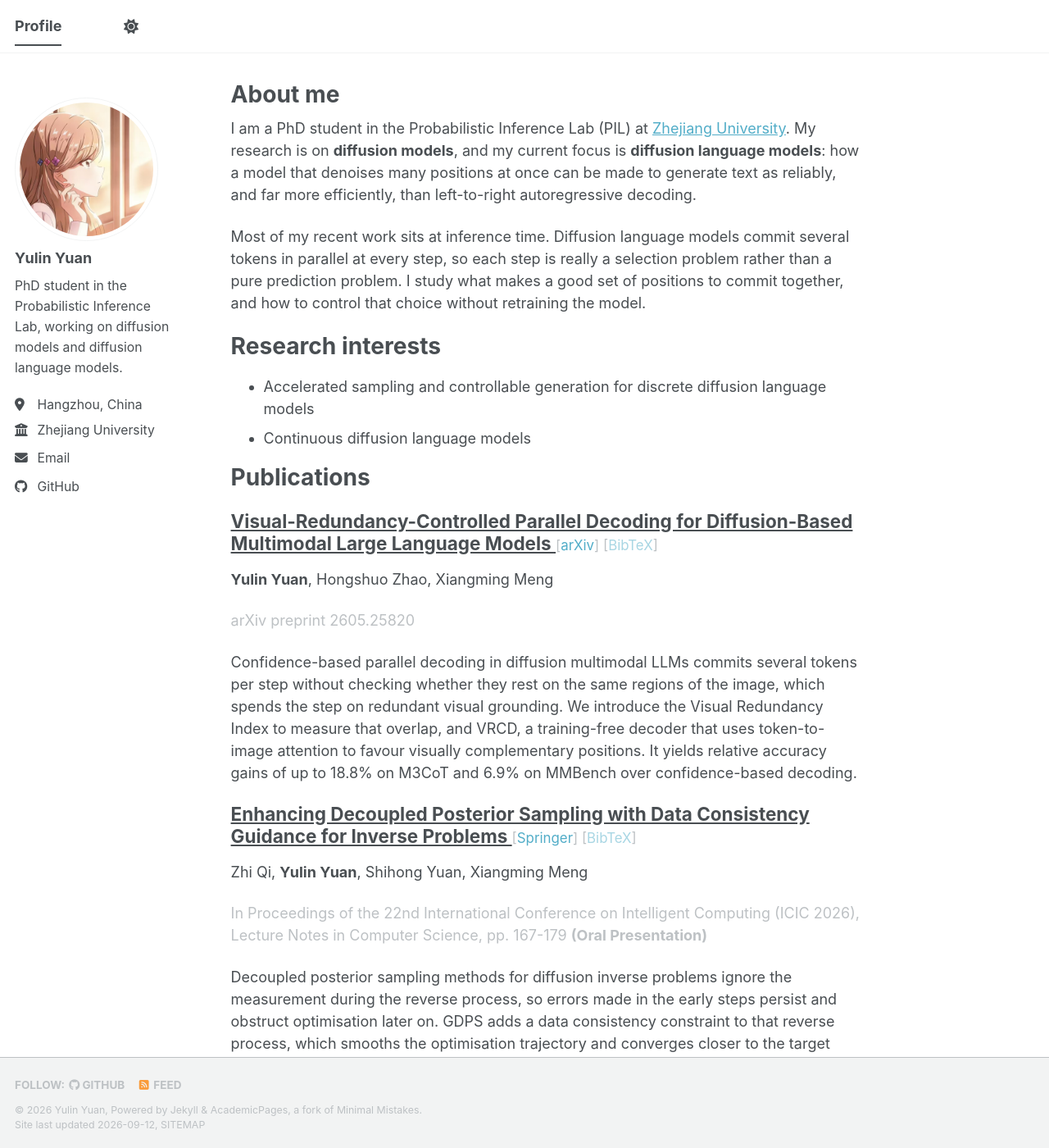
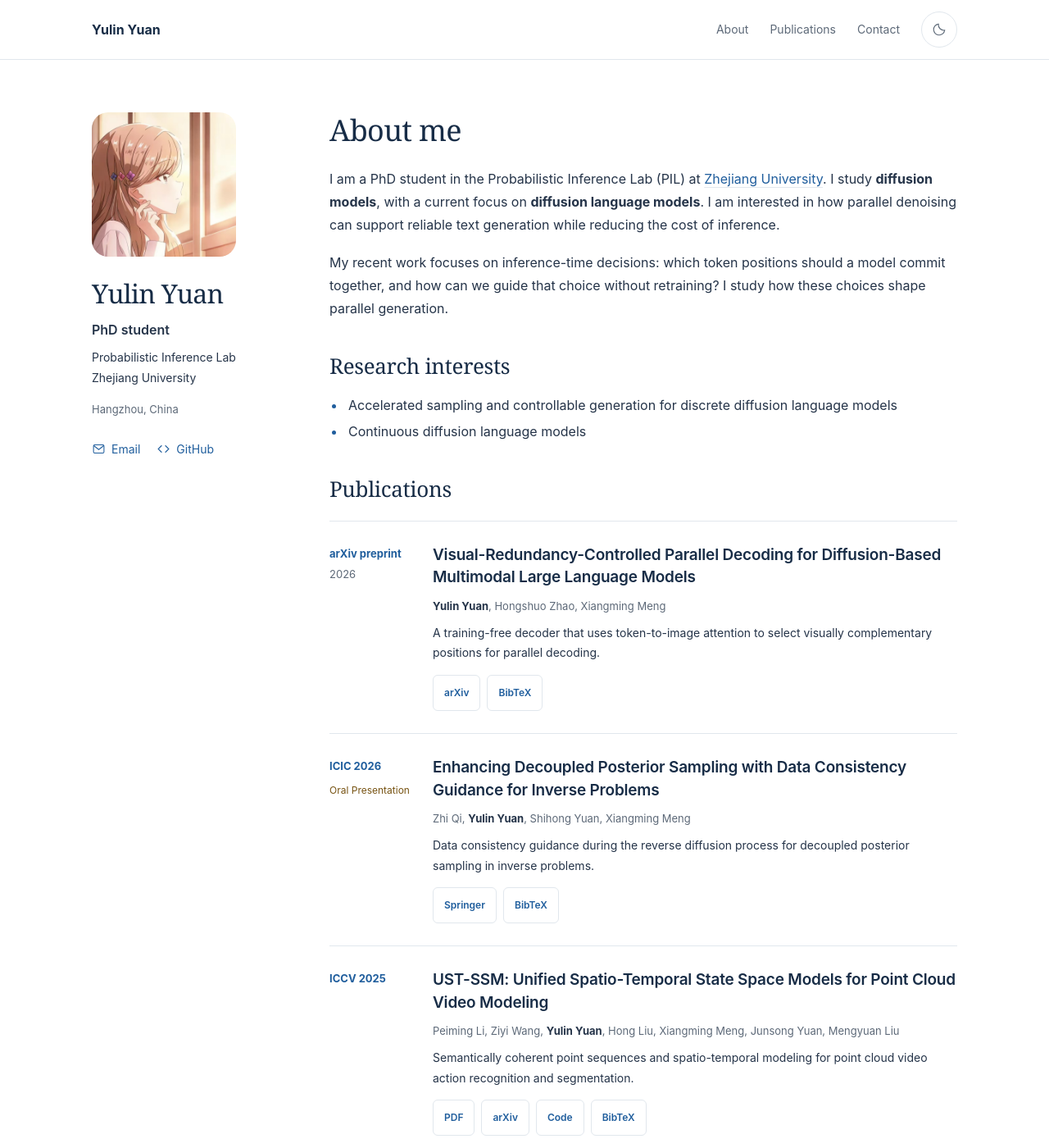
Before and after one commit to infiniteYuanyl/infiniteYuanyl.github.io, a Jekyll site: the page built from _pages/about.md, in a window 1280 px wide and 1400 px high. Shown: the whole window at 82% size. Built offline with Jekyll 4.4.1, drawn with Linux system fonts in a browser that asks for light colours; a style sheet for code colours, icons or effects is not loaded; some of the changed text lies outside the part shown.

Commit message:
Refresh academic homepage layout and publication summaries

```diff
--- /dev/null
+++ b/_includes/publication-card.html
@@ -0,0 +1,19 @@
+<article class="paper" aria-labelledby="paper-{{ post.acronym | slugify }}" itemscope itemtype="https://schema.org/ScholarlyArticle">
+  <div class="paper__meta">
+    <span class="paper__venue">{{ post.short_venue | default: post.venue }}</span>
+    {% if post.category == 'preprints' %}<span class="paper__year">{{ post.date | date: '%Y' }}</span>{% endif %}
+    {% if post.award %}<span class="paper__award">{{ post.award }}</span>{% endif %}
+  </div>
+  <div class="paper__body">
+    <h3 class="paper__title" id="paper-{{ post.acronym | slugify }}" itemprop="headline"><a href="{{ post.url | relative_url }}">{{ post.title }}</a></h3>
+    <p class="paper__authors">{{ post.authors | markdownify | remove: '<p>' | remove: '</p>' }}</p>
+    <p class="paper__summary" itemprop="description">{{ post.summary | default: post.excerpt }}</p>
+    <nav class="paper__links" aria-label="Resources for {{ post.acronym }}">
+      {% if post.paperurl %}<a href="{{ post.paperurl }}">{{ post.paperlabel | default: 'PDF' }}</a>{% endif %}
+      {% if post.arxivurl %}<a href="{{ post.arxivurl }}">arXiv</a>{% endif %}
+      {% if post.codeurl %}<a href="{{ post.codeurl }}">Code</a>{% endif %}
+      {% if post.slidesurl %}<a href="{{ post.slidesurl }}">Slides</a>{% endif %}
+      {% if post.bibtexurl %}<a href="{{ post.bibtexurl | relative_url }}">BibTeX</a>{% endif %}
+    </nav>
+  </div>
+</article>
--- /dev/null
+++ b/_layouts/academic-home.html
@@ -0,0 +1,51 @@
+---
+layout: compress
+---
+{% include base_path %}
+<!doctype html>
+<html lang="{{ site.locale | slice: 0,2 }}" class="no-js"{% if site.site_theme == 'dark' %} data-theme="dark"{% endif %}>
+<head>
+  {% include head.html %}
+  {% include head/custom.html %}
+  <link rel="stylesheet" href="{{ '/assets/css/academic-home.css' | relative_url }}">
+  <script src="{{ '/assets/js/academic-home.js' | relative_url }}" defer></script>
+</head>
+<body class="academic-home">
+  <a class="home-skip" href="#about">Skip to content</a>
+  <header class="home-header">
+    <nav class="home-nav" aria-label="Main navigation">
+      <a class="home-nav__name" href="{{ '/' | relative_url }}">{{ site.author.name }}</a>
+      <div class="home-nav__links">
+        <a href="#about">About</a>
+        <a href="#publications">Publications</a>
+        <a href="#contact">Contact</a>
+        <button class="home-theme" type="button" aria-label="Switch to dark theme" hidden>
+          <svg viewBox="0 0 24 24" width="18" height="18" fill="none" stroke="currentColor" stroke-width="1.5" aria-hidden="true"><path d="M20.9 13.2A9 9 0 0 1 10.8 3.1 9 9 0 1 0 20.9 13.2Z"/></svg>
+        </button>
+      </div>
+    </nav>
+  </header>
+  <main class="home-layout">
+    <aside class="home-profile" aria-label="About {{ site.author.name }}" itemscope itemtype="https://schema.org/Person">
+      <img class="home-profile__photo" src="{{ site.author.avatar | prepend: '/images/' | relative_url }}" alt="{{ site.author.name }}'s profile illustration" width="176" height="176" fetchpriority="high">
+      <p class="home-profile__name" itemprop="name">{{ site.author.name }}</p>
+      <p class="home-profile__role">PhD student</p>
+      <p class="home-profile__lab">Probabilistic Inference Lab<br>{{ site.author.employer }}</p>
+      <p class="home-profile__location">{{ site.author.location }}</p>
+      <div class="home-profile__links">
+        <a href="mailto:{{ site.author.email }}"><svg viewBox="0 0 24 24" width="17" height="17" fill="none" stroke="currentColor" stroke-width="1.5" aria-hidden="true"><rect x="3" y="5" width="18" height="14" rx="2"/><path d="m3 6 9 7 9-7"/></svg>Email</a>
+        <a href="https://github.com/{{ site.author.github }}"><svg viewBox="0 0 24 24" width="17" height="17" fill="none" stroke="currentColor" stroke-width="1.5" aria-hidden="true"><path d="m9 6-6 6 6 6m6-12 6 6-6 6"/></svg>GitHub</a>
+      </div>
+    </aside>
+    <div class="home-content" id="about" tabindex="-1">
+      <h1>{{ page.title }}</h1>
+      {{ content }}
+    </div>
+  </main>
+  <footer class="home-footer">
+    <span>&copy; {{ site.time | date: '%Y' }} {{ site.author.name }}</span>
+    <span>Built with <a href="https://jekyllrb.com/">Jekyll</a> &amp; <a href="https://github.com/academicpages/academicpages.github.io">AcademicPages</a></span>
+  </footer>
+  {% include analytics.html %}
+</body>
+</html>
--- a/_pages/about.md
+++ b/_pages/about.md
@@ -1,31 +1,34 @@
 ---
 permalink: /
+layout: academic-home
 title: "About me"
 author_profile: true
+homepage: true
 redirect_from:
   - /about/
   - /about.html
 ---
 
-I am a PhD student in the Probabilistic Inference Lab (PIL) at [Zhejiang University](https://www.zju.edu.cn/english/). My research is on **diffusion models**, and my current focus is **diffusion language models**: how a model that denoises many positions at once can be made to generate text as reliably, and far more efficiently, than left-to-right autoregressive decoding.
+I am a PhD student in the Probabilistic Inference Lab (PIL) at [Zhejiang University](https://www.zju.edu.cn/english/). I study **diffusion models**, with a current focus on **diffusion language models**. I am interested in how parallel denoising can support reliable text generation while reducing the cost of inference.
 
-Most of my recent work sits at inference time. Diffusion language models commit several tokens in parallel at every step, so each step is really a selection problem rather than a pure prediction problem. I study what makes a good set of positions to commit together, and how to control that choice without retraining the model.
+My recent work focuses on inference-time decisions: which token positions should a model commit together, and how can we guide that choice without retraining? I study how these choices shape parallel generation.
 
-Research interests
-======
+## Research interests
+
 * Accelerated sampling and controllable generation for discrete diffusion language models
 * Continuous diffusion language models
 
-Publications
-======
+## Publications
 
 <div class="publication-list">
 {% assign publications = site.publications | sort: 'order' %}
 {% for post in publications %}
-  {% include archive-single.html %}
+  {% include publication-card.html %}
 {% endfor %}
 </div>
 
-Contact
-======
-Feel free to reach me at [yulinyuan@zju.edu.cn](mailto:yulinyuan@zju.edu.cn).
+## Contact
+
+If you are interested in my research or working on related questions, I would be glad to hear from you. I welcome conversations about diffusion models, language generation, and possible collaborations.
+
+You can reach me at [yulinyuan@zju.edu.cn](mailto:yulinyuan@zju.edu.cn).
--- a/_publications/2025-10-19-ust-ssm.md
+++ b/_publications/2025-10-19-ust-ssm.md
@@ -1,6 +1,9 @@
 ---
 title: "UST-SSM: Unified Spatio-Temporal State Space Models for Point Cloud Video Modeling"
 collection: publications
+acronym: 'UST-SSM'
+short_venue: 'ICCV 2025'
+summary: 'Semantically coherent point sequences and spatio-temporal modeling for point cloud video action recognition and segmentation.'
 order: 3   # position in the list on the front page; 1 is first
 category: conferences
 permalink: /publication/2025-ust-ssm
--- a/_publications/2026-05-25-vrcd.md
+++ b/_publications/2026-05-25-vrcd.md
@@ -1,6 +1,9 @@
 ---
 title: "Visual-Redundancy-Controlled Parallel Decoding for Diffusion-Based Multimodal Large Language Models"
 collection: publications
+acronym: 'VRCD'
+short_venue: 'arXiv preprint'
+summary: 'A training-free decoder that uses token-to-image attention to select visually complementary positions for parallel decoding.'
 order: 1   # position in the list on the front page; 1 is first
 category: preprints
 permalink: /publication/2026-vrcd
--- a/_publications/2026-07-22-gdps-icic.md
+++ b/_publications/2026-07-22-gdps-icic.md
@@ -1,6 +1,9 @@
 ---
 title: "Enhancing Decoupled Posterior Sampling with Data Consistency Guidance for Inverse Problems"
 collection: publications
+acronym: 'GDPS'
+short_venue: 'ICIC 2026'
+summary: 'Data consistency guidance during the reverse diffusion process for decoupled posterior sampling in inverse problems.'
 order: 2   # position in the list on the front page; 1 is first
 category: conferences
 permalink: /publication/2026-gdps-icic
--- /dev/null
+++ b/assets/css/academic-home.css
@@ -0,0 +1,109 @@
+/* A quiet, publication-first layout. Kept separate from the archive theme. */
+html { scroll-padding-top: 28px; }
+.academic-home {
+  --home-bg: #ffffff;
+  --home-text: #253449;
+  --home-heading: #172c46;
+  --home-muted: #5d6978;
+  --home-accent: #205e9d;
+  --home-line: #e1e7ed;
+  --home-tint: #f3f7fb;
+  --home-award: #775312;
+  margin: 0;
+  padding: 0;
+  background: var(--home-bg);
+  color: var(--home-text);
+  font: 16px/1.75 -apple-system, BlinkMacSystemFont, "Segoe UI", sans-serif;
+  -webkit-font-smoothing: antialiased;
+}
+[data-theme="dark"] .academic-home {
+  --home-bg: #17212d;
+  --home-text: #d9e1eb;
+  --home-heading: #f0f5fc;
+  --home-muted: #acbacb;
+  --home-accent: #9dc9f4;
+  --home-line: #354457;
+  --home-tint: #202f41;
+  --home-award: #eac47b;
+}
+.academic-home *, .academic-home *::before, .academic-home *::after { box-sizing: border-box; }
+.academic-home a { color: var(--home-accent); text-decoration: none; text-underline-offset: 4px; }
+.academic-home a:hover { text-decoration: underline; }
+.academic-home a:focus-visible, .academic-home button:focus-visible { outline: 2px solid var(--home-accent); outline-offset: 5px; border-radius: 3px; }
+.academic-home h1, .academic-home h2, .academic-home h3 { color: var(--home-heading); }
+.home-header { border-bottom: 1px solid var(--home-line); }
+.home-nav { max-width: 1120px; margin: auto; padding: 14px 32px; display: flex; justify-content: space-between; align-items: center; gap: 24px; }
+.academic-home .home-nav__name { color: var(--home-heading); font-weight: 650; }
+.home-nav__links { display: flex; align-items: center; gap: 26px; font-size: 14px; }
+.home-nav a { display: inline-flex; align-items: center; min-height: 44px; }
+.academic-home .home-nav__links a { color: var(--home-muted); }
+.home-theme { display: inline-flex; justify-content: center; align-items: center; width: 44px; height: 44px; padding: 0; color: var(--home-muted); background: none; border: 1px solid var(--home-line); border-radius: 50%; cursor: pointer; }
+.home-theme[hidden] { display: none; }
+.home-theme:hover { background: var(--home-tint); }
+.home-layout { display: grid; grid-template-columns: 218px minmax(0, 1fr); gap: 72px; max-width: 1120px; padding: 64px 32px 72px; margin: 0 auto; }
+.home-profile { align-self: start; position: sticky; top: 40px; }
+.home-profile__photo { display: block; width: 176px; height: 176px; border-radius: 20px; object-fit: contain; margin-bottom: 25px; }
+.home-profile p { margin: 0; }
+.home-profile .home-profile__name { font: 32px/1.25 Georgia, "Times New Roman", serif; color: var(--home-heading); margin-bottom: 10px; letter-spacing: -0.8px; }
+.home-profile .home-profile__role { font-size: 16px; font-weight: 600; margin-bottom: 8px; }
+.home-profile .home-profile__lab { font-size: 14px; line-height: 1.75; }
+.home-profile .home-profile__location { color: var(--home-muted); font-size: 13px; margin-top: 15px; }
+.home-profile__links { display: flex; flex-wrap: wrap; gap: 8px 20px; margin-top: 15px; }
+.home-profile__links a { display: inline-flex; align-items: center; gap: 7px; min-height: 44px; font-size: 14px; }
+.home-content { min-width: 0; }
+.home-content h1 { font: 36px/1.2 Georgia, "Times New Roman", serif; margin: 0 0 24px; letter-spacing: -0.7px; }
+.home-content > p { margin: 0 0 18px; }
+.home-content > p a { text-decoration: underline; text-decoration-color: var(--home-line); }
+.home-content > h2 { margin: 40px 0 16px; font: 26px/1.3 Georgia, "Times New Roman", serif; letter-spacing: -0.35px; border: 0; padding: 0; }
+.home-content > ul { padding-left: 20px; margin: 0; }
+.home-content > ul li { padding-left: 3px; margin: 4px 0; }
+.home-content > ul li::marker { color: var(--home-accent); }
+.home-content strong { font-weight: 650; }
+.publication-list { margin-top: 21px; border-top: 1px solid var(--home-line); }
+.paper { display: grid; grid-template-columns: 102px minmax(0, 1fr); gap: 24px; padding: 27px 0; border-bottom: 1px solid var(--home-line); }
+.paper__meta { display: flex; flex-direction: column; align-items: flex-start; gap: 6px; padding-top: 3px; line-height: 1.5; }
+.paper__venue { font-size: 13px; font-weight: 650; color: var(--home-accent); }
+.paper__year { font-size: 13px; color: var(--home-muted); }
+.paper__award { color: var(--home-award); font-size: 12px; margin-top: 5px; }
+.paper .paper__title { margin: 0 0 10px; padding: 0; font: 600 19px/1.45 -apple-system, BlinkMacSystemFont, "Segoe UI", sans-serif; letter-spacing: -0.2px; }
+.paper__title a { color: var(--home-heading); }
+.paper p { margin: 0; }
+.paper .paper__authors { color: var(--home-muted); font-size: 13px; line-height: 1.7; margin-bottom: 10px; }
+.paper__authors strong { color: var(--home-text); }
+.paper .paper__summary { color: var(--home-text); font-size: 14px; line-height: 1.75; }
+.paper__links { display: flex; flex-wrap: wrap; gap: 8px; margin-top: 14px; }
+.paper__links a { display: inline-flex; min-height: 44px; align-items: center; justify-content: center; padding: 0 13px; border: 1px solid var(--home-line); border-radius: 6px; font-size: 12px; font-weight: 600; line-height: 1; }
+.paper__links a:hover { background: var(--home-tint); border-color: var(--home-accent); text-decoration: none; }
+.home-content #contact { margin-top: 44px; }
+.home-footer { max-width: 1056px; margin: 0 auto; padding: 24px 0 32px; border-top: 1px solid var(--home-line); display: flex; flex-wrap: wrap; justify-content: space-between; gap: 12px; font-size: 12px; color: var(--home-muted); }
+.home-footer a { color: inherit; }
+.home-skip { position: absolute; left: 20px; top: -100px; padding: 10px 20px; background: var(--home-bg); z-index: 10; }
+.home-skip:focus { top: 10px; }
+@media (max-width: 900px) {
+  .home-layout { gap: 40px; grid-template-columns: 190px minmax(0, 1fr); padding-top: 45px; }
+  .paper { grid-template-columns: 1fr; gap: 10px; }
+  .paper__meta { flex-direction: row; flex-wrap: wrap; align-items: baseline; gap: 12px; padding: 0; }
+  .paper__award { margin: 0; }
+  .home-footer { margin: 0 32px; }
+}
+@media (max-width: 650px) {
+  .home-nav { padding: 10px 20px; gap: 10px; }
+  .home-nav__name { font-size: 14px; }
+  .home-nav__links { gap: 12px; font-size: 12px; }
+  .home-nav__links > a:first-child { display: none; }
+  .home-theme { width: 44px; }
+  .home-layout { display: block; padding: 32px 24px 40px; }
+  .home-profile { position: static; display: grid; grid-template-columns: 96px minmax(0, 1fr); column-gap: 20px; margin-bottom: 36px; padding-bottom: 27px; border-bottom: 1px solid var(--home-line); }
+  .home-profile__photo { grid-column: 1; grid-row: 1 / 5; width: 96px; height: 96px; border-radius: 14px; margin: 0; }
+  .home-profile .home-profile__name { grid-column: 2; font-size: 28px; margin: 0 0 4px; }
+  .home-profile .home-profile__role { grid-column: 2; font-size: 14px; margin: 0 0 3px; }
+  .home-profile .home-profile__lab { grid-column: 2; font-size: 12px; }
+  .home-profile .home-profile__location { grid-column: 2; margin-top: 4px; font-size: 12px; }
+  .home-profile__links { grid-column: 1 / -1; margin-top: 12px; }
+  .home-content h1 { font-size: 30px; margin-bottom: 20px; }
+  .home-content > h2 { font-size: 25px; margin-top: 32px; }
+  .paper { padding: 24px 0; }
+  .paper .paper__title { font-size: 18px; }
+  .home-footer { margin: 0 24px; }
+}
+@media (prefers-reduced-motion: reduce) { html { scroll-behavior: auto; } }
--- /dev/null
+++ b/assets/js/academic-home.js
@@ -0,0 +1,22 @@
+(() => {
+  const button = document.querySelector('.home-theme');
+  const systemTheme = window.matchMedia('(prefers-color-scheme: dark)');
+  let preference;
+  try { preference = localStorage.getItem('theme'); } catch (_) { /* Storage may be disabled. */ }
+  const apply = (dark) => {
+    document.documentElement.dataset.theme = dark ? 'dark' : 'light';
+    button.setAttribute('aria-label', `Switch to ${dark ? 'light' : 'dark'} theme`);
+    button.setAttribute('aria-pressed', String(dark));
+  };
+  apply(preference === 'dark' || (preference !== 'light' && systemTheme.matches));
+  button.hidden = false;
+  button.addEventListener('click', () => {
+    const dark = document.documentElement.dataset.theme !== 'dark';
+    preference = dark ? 'dark' : 'light';
+    try { localStorage.setItem('theme', preference); } catch (_) { /* Keep the in-memory choice. */ }
+    apply(dark);
+  });
+  systemTheme.addEventListener('change', (event) => {
+    if (preference !== 'dark' && preference !== 'light') apply(event.matches);
+  });
+})();
```
Also changed, not shown: README.md (+24 -2 lines).
